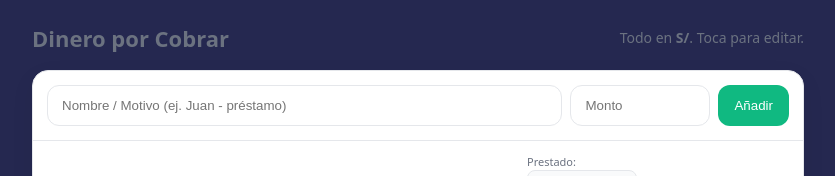
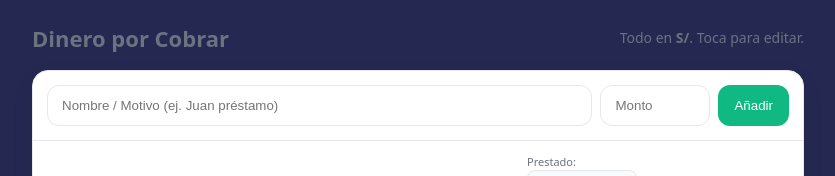
Before and after one commit to creator-26/-creaciones, a plain HTML site: page index.html in a window 1280 px wide. Shown: the top 176 px of the page, without its empty margins (222-1057 px from the left). Drawn offline with Linux system fonts and the light colour scheme.

Commit message:
Adjust grid layout and input placeholder text

```diff
--- a/index.html
+++ b/index.html
@@ -110,8 +110,8 @@
 
     <div class="card" id="app">
       <div class="bar">
-        <div style="display:grid;grid-template-columns:1fr 140px;gap:8px;width:100%">
-          <input id="nameInput" type="text" placeholder="Nombre / Motivo (ej. Juan - préstamo)" />
+        <div style="display:grid;grid-template-columns:1fr 110px;gap:8px;width:100%">
+          <input id="nameInput" type="text" placeholder="Nombre / Motivo (ej. Juan préstamo)" />
           <input id="amountInput" type="number" step="0.01" min="0" placeholder="Monto" />
         </div>
         <button id="addBtn">Añadir</button>
```
